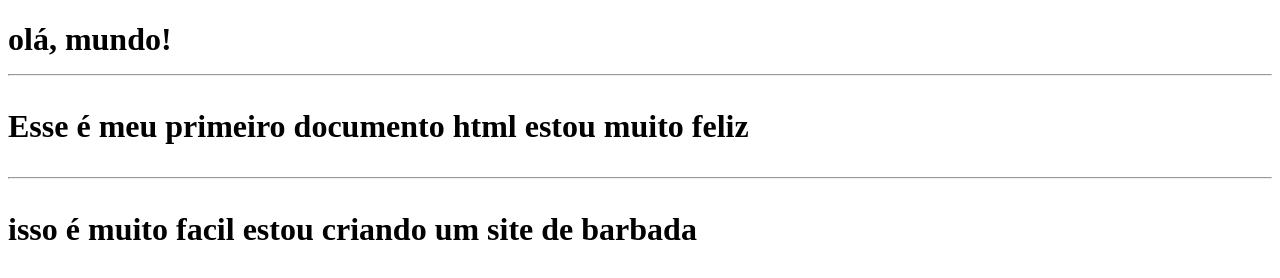
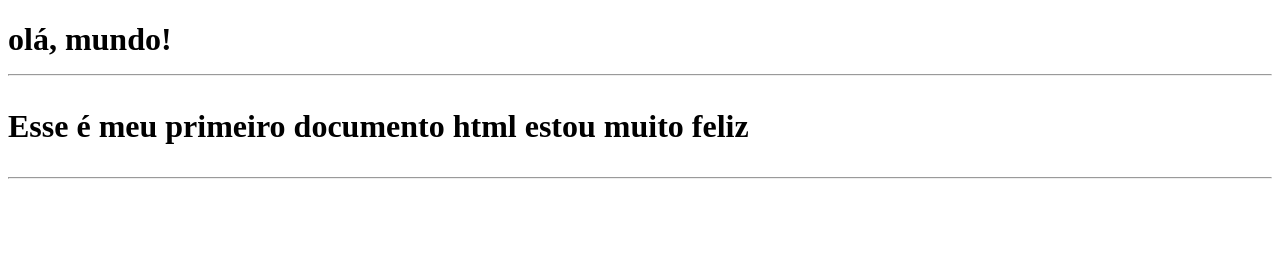
Before and after one commit to fernandoromeroalves/html-css, a plain HTML site: page exercicios/ex001/index.html in a window 1280 px wide. Drawn offline with Linux system fonts and the light colour scheme.

Commit message:
Update index.html

```diff
--- a/exercicios/ex001/index.html
+++ b/exercicios/ex001/index.html
@@ -12,9 +12,7 @@
         <p>Esse é meu primeiro documento html estou muito feliz
             <hr>
         </p>
-        <p>isso é muito facil estou criando um site de barbada
 
-        </p>
     </h1>
 </body>
 </html>
```
